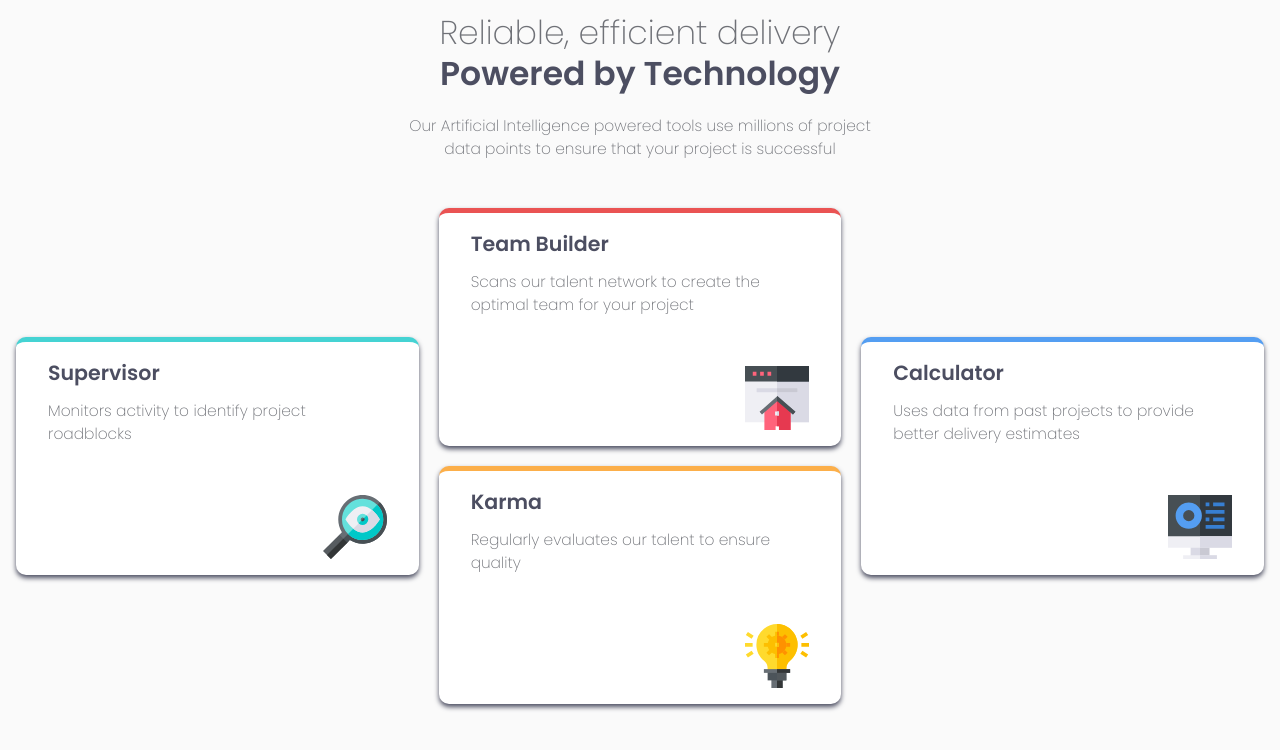
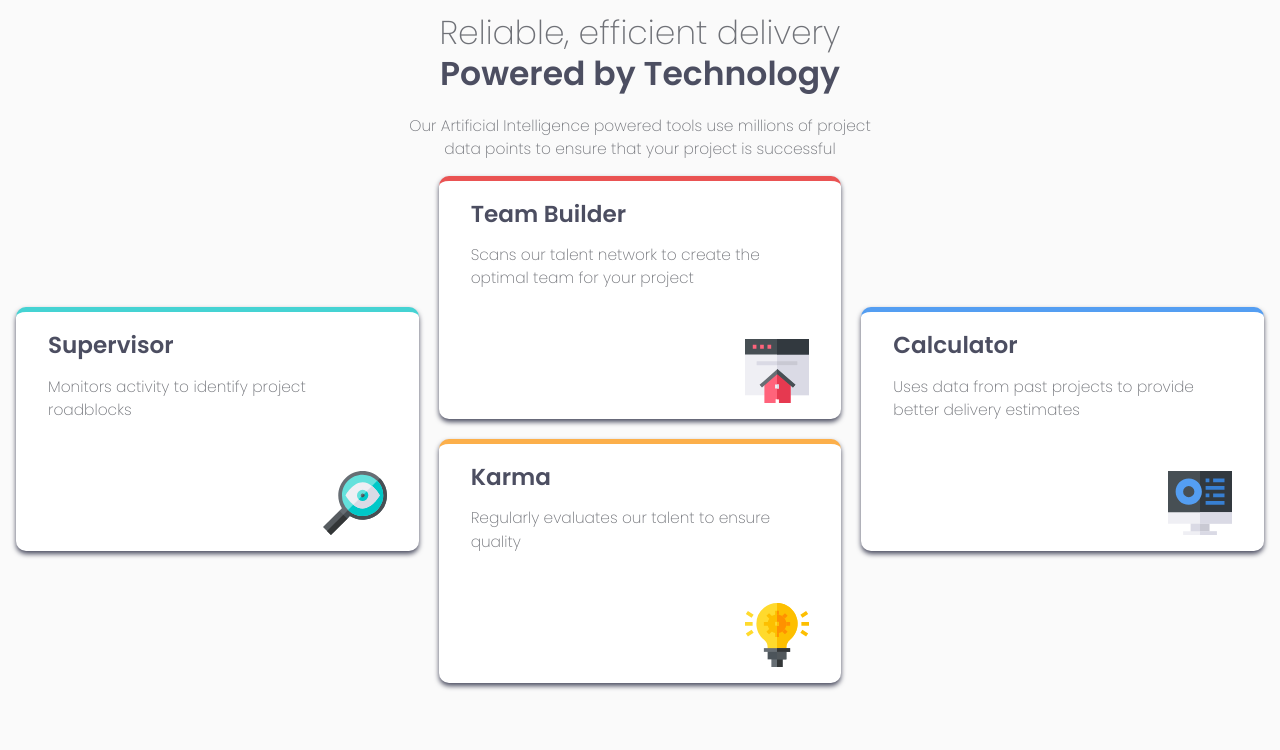
Before and after one commit to ofthewildfire/Frontend-Mentor-Four-Card-Feature, a plain HTML site: page index.html in a window 1280 px wide. Drawn offline with Linux system fonts and the light colour scheme.

Commit message:
font-changes

```diff
--- a/css/components/_grid-container.scss
+++ b/css/components/_grid-container.scss
@@ -5,7 +5,7 @@
 	grid-template-columns: 1fr;
 	grid-template-rows: repeat(auto-fit, 1fr);
 	gap: 20px;
-	padding: 1em;
+	padding: 0 1em;
 
 	.grid-item {
 		border-radius: 10px;
@@ -22,6 +22,7 @@
 			display: flex;
 			justify-content: flex-end;
 			align-items: center;
+			// margin: 1em 0.5em;
 			// all the sanity in me.
 		}
 
@@ -30,9 +31,7 @@
 			& > .card_title {
 				font-family: $Font600;
 				color: $Very-Dark-Blue;
-				// font-size: clamp(0.9375rem, 0.6339rem + 1.5179vw, 2rem);
-				// font-size: clamp(0.9375rem, 0.8839rem + 0.2679vw, 1.125rem);
-				font-size: clamp(1.125rem, 1.0714rem + 0.2679vw, 1.3125rem);
+				font-size: clamp(1.125rem, 1.0179rem + 0.5357vw, 1.5rem);
 				margin-bottom: 0.5em;
 			}
 
@@ -106,4 +105,10 @@
 			background-color: white;
 		}
 	}
+
+	.card_text-container {
+		& > .card_text {
+			padding-right: 2em;
+		}
+	}
 }
--- a/css/components/_header.scss
+++ b/css/components/_header.scss
@@ -2,7 +2,7 @@
 
 .main-heading {
 	// padding: $padding3;
-	padding: 1em 2em;
+	padding: 0 2em;
 	text-align: center;
 	margin: 0 auto;
 
@@ -38,7 +38,7 @@
 
 @media screen and (min-width: 60rem) {
 	.main-heading {
-		padding: 1em 2em;
+		// padding: 1em 2em;
 		max-width: 100%;
 		.title-paragraph {
 			padding: $padding3;
--- a/css/index.scss
+++ b/css/index.scss
@@ -14,5 +14,9 @@ body {
 	font-family: $Font400;
 	max-width: 1440px;
 	background-color: $Very-Light-Gray;
-	margin: 0 auto;
+	margin: 1em auto;
 }
+
+@media screen and (min-width: 60rem) {
+	//
+}
```
Also changed, not shown: index.html (+2 -8 lines), css/index.css, 1 other file.
